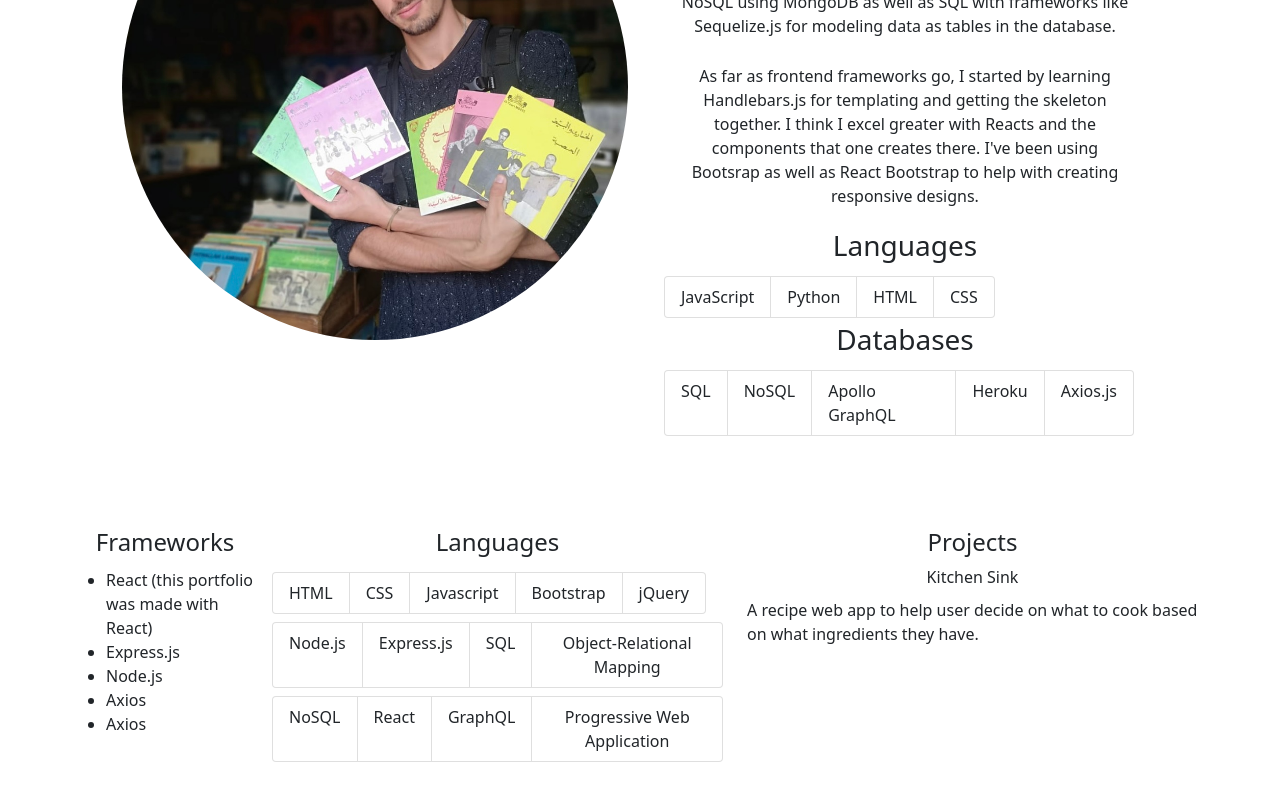
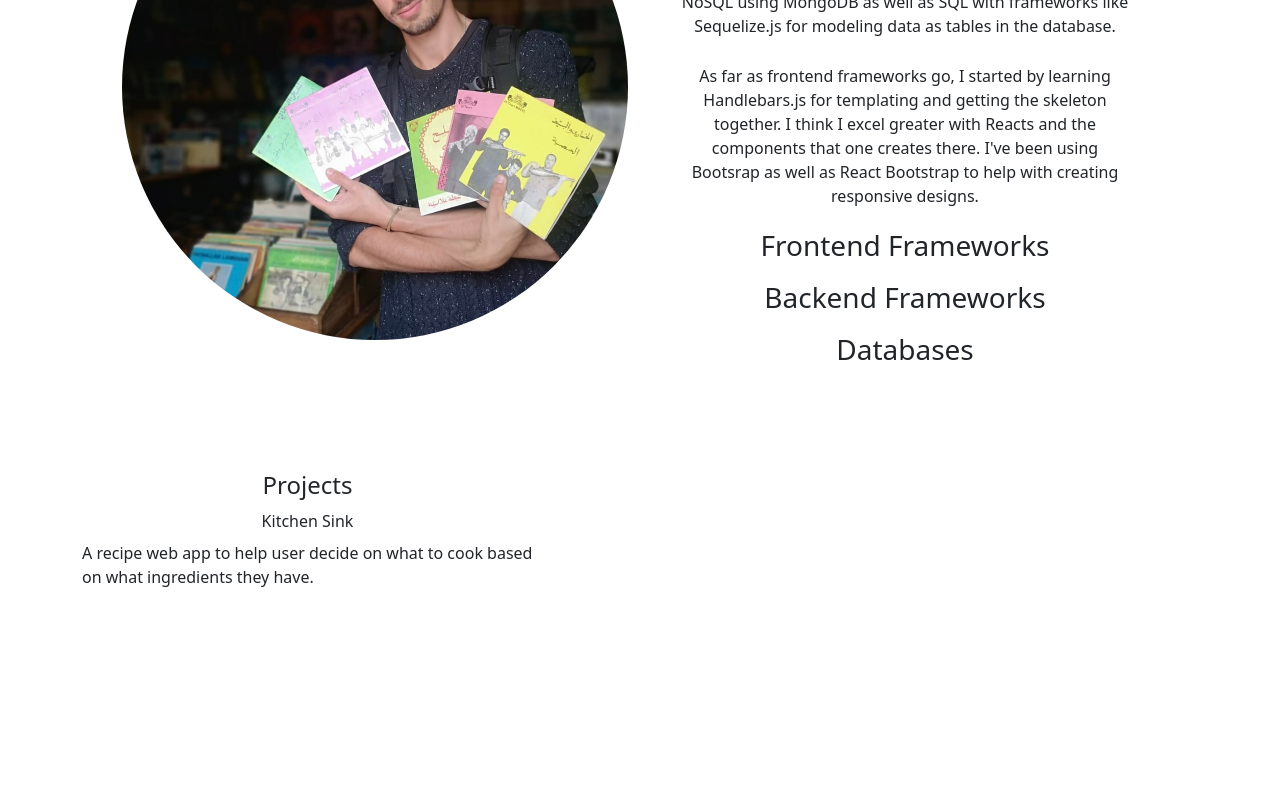
Before and after one commit to a-breezy/portfolio, a React (Create React App) app: page / in a window 1280 px wide. Shown: the part 1114-1914 px from the top of the page. After the commit the page ends 1767 px from the top, so only its background shows below. Built offline with nearby package versions, Linux system fonts and the light colour scheme.

Commit message:
working on map for skills

```diff
--- a/src/components/Skills/index.js
+++ b/src/components/Skills/index.js
@@ -1,10 +1,13 @@
 import React from "react";
-import { Col, Container, ListGroup, Row } from "react-bootstrap";
+import { Col, Container, Row } from "react-bootstrap";
 import profilePic from "../../assets/img/homepage/profile.jpg";
 
 const Skills = () => {
-	let languages = ["JavaScript", "Python", "HTML5", "CSS"];
-	let backendFrameworks = [
+	let skillsArray = [
+		{ name: "Languages", skills: ["JavaScript", "Python", "HTML5", "CSS"] },
+		{
+			name: "Backend Frameworks",
+			skills: [
 				"Node.js",
 				"React",
 				"Express.js",
@@ -12,16 +15,22 @@ const Skills = () => {
 				"CORS",
 				"RESTful API",
 				"bcrypt",
-	];
-	let frontendFrameworks = [
+			],
+		},
+		{
+			name: "Frontend Frameworks",
+			skills: [
 				"Bootstrap",
 				"React Bootstrap",
 				"Bulma",
 				"D3.js",
 				"jQuery",
 				"Handlebars.js",
-	];
-	let databases = [
+			],
+		},
+		{
+			name: "Databases",
+			skills: [
 				"SQL",
 				"Sequelize",
 				"NoSQL",
@@ -29,7 +38,17 @@ const Skills = () => {
 				"Mongoose",
 				"GraphQL",
 				"Heroku",
+			],
+		},
 	];
+
+	const listSkills = skillsArray.map((skill, i) => (
+		// <li key={i}>{language}</li>
+		<Row key={skill.name}>
+			<h3 className="text-center">{skill.name}</h3>
+			<Col key={skill.i}>{skill}</Col>
+		</Row>
+	));
 
 	return (
 		<Container id="skills">
@@ -60,65 +79,26 @@ const Skills = () => {
 								Bootstrap to help with creating responsive designs.
 							</p>
 						</Row>
+
+						{/* {listItems} */}
 						<Row>
-							<h3 className="text-center">Languages</h3>
-							<ListGroup horizontal>
-								<ListGroup.Item>JavaScript</ListGroup.Item>
-								<ListGroup.Item>Python</ListGroup.Item>
-								<ListGroup.Item>HTML</ListGroup.Item>
-								<ListGroup.Item>CSS</ListGroup.Item>
-							</ListGroup>
+							<h3 className="text-center">Frontend Frameworks</h3>
+							{/* <ul>{listItems}</ul> */}
+						</Row>
+						<Row>
+							<h3 className="text-center">Backend Frameworks</h3>
+							{/* <ul>{listItems}</ul> */}
 						</Row>
 						<Row>
 							<h3 className="text-center">Databases</h3>
-							<ListGroup horizontal>
-								<ListGroup.Item>SQL</ListGroup.Item>
-								<ListGroup.Item>NoSQL</ListGroup.Item>
-								<ListGroup.Item>Apollo GraphQL</ListGroup.Item>
-								<ListGroup.Item>Heroku</ListGroup.Item>
-								<ListGroup.Item>Axios.js</ListGroup.Item>
-							</ListGroup>
+							{/* <ul>{listItems}</ul> */}
 						</Row>
 					</Container>
 				</Col>
 			</Row>
-			<Row className="py-5">
-				<Col sm={2} className="px-1">
-					<h4 className="py-1 text-center">Frameworks</h4>
-					<ul>
-						<li>React (this portfolio was made with React)</li>
-						<li>Express.js</li>
-						<li>Node.js</li>
-						<li>Axios</li>
-						<li>Axios</li>
-					</ul>
-				</Col>
-				<Col sm={5}>
-					<h4 className="py-1 text-center">Languages</h4>
-					<ul className="list-group list-group-horizontal py-1 text-center">
-						<li className="list-group-item">HTML</li>
-						<li className="list-group-item">CSS</li>
-						<li className="list-group-item">Javascript</li>
-						<li className="list-group-item">Bootstrap</li>
-						<li className="list-group-item">jQuery</li>
-					</ul>
-					<ul className="list-group list-group-horizontal py-1 text-center">
-						<li className="list-group-item align-middle">Node.js</li>
-						<li className="list-group-item align-middle">Express.js</li>
-						<li className="list-group-item align-middle">SQL</li>
-						<li className="list-group-item align-middle">
-							Object-Relational Mapping
-						</li>
-					</ul>
-					<ul className="list-group list-group-horizontal py-1 text-center">
-						<li className="list-group-item">NoSQL</li>
-						<li className="list-group-item">React</li>
-						<li className="list-group-item">GraphQL</li>
-						<li className="list-group-item">Progressive Web Application</li>
-					</ul>
-				</Col>
 
 			{/* map through array of projects with little image of them */}
+			<Row className="py-5">
 				<Col sm={5}>
 					<h4 className="py-1 text-center">Projects</h4>
 					<h6 className="text-center">Kitchen Sink</h6>
--- a/src/index.css
+++ b/src/index.css
@@ -78,11 +78,17 @@ header {
 #skills h3 {
 	padding: 5px 0px;
 }
+
+#skills p {
+	margin-top: 10px;
+}
+
+#skills ul {
+	list-style-type: none;
+	overflow: hidden;
+}
+
 #skills img {
 	width: 100%;
 	height: auto;
 }
-
-#skills p {
-	margin-top: 10px;
-}
```
Lines whose indentation alone changed are shown as unchanged.
